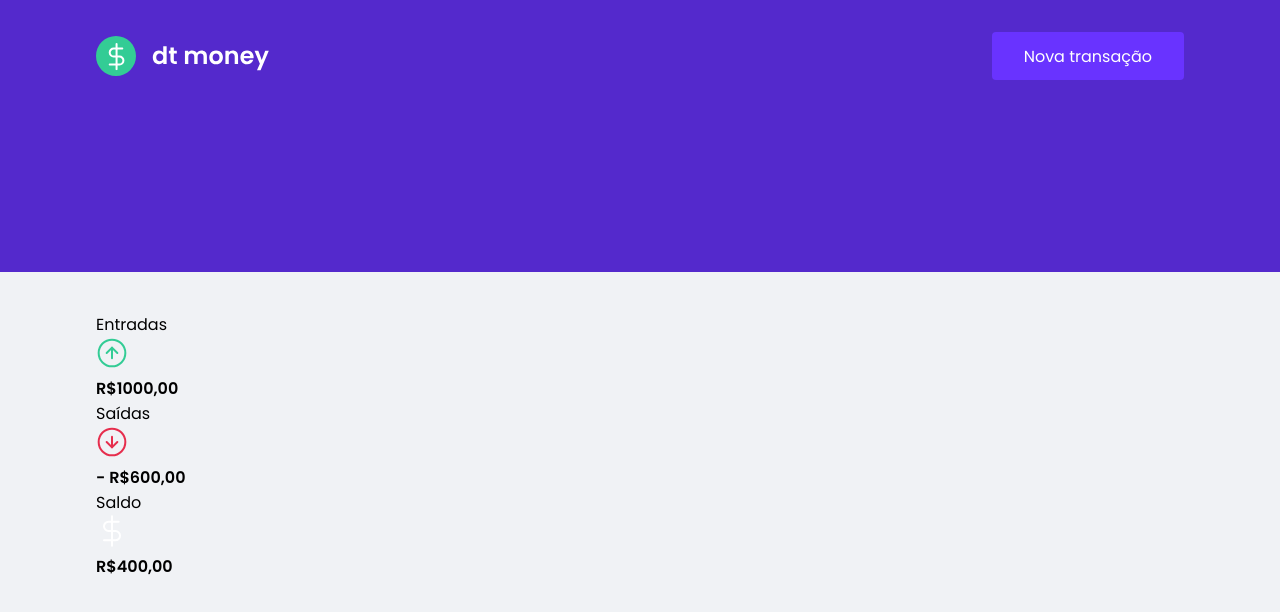
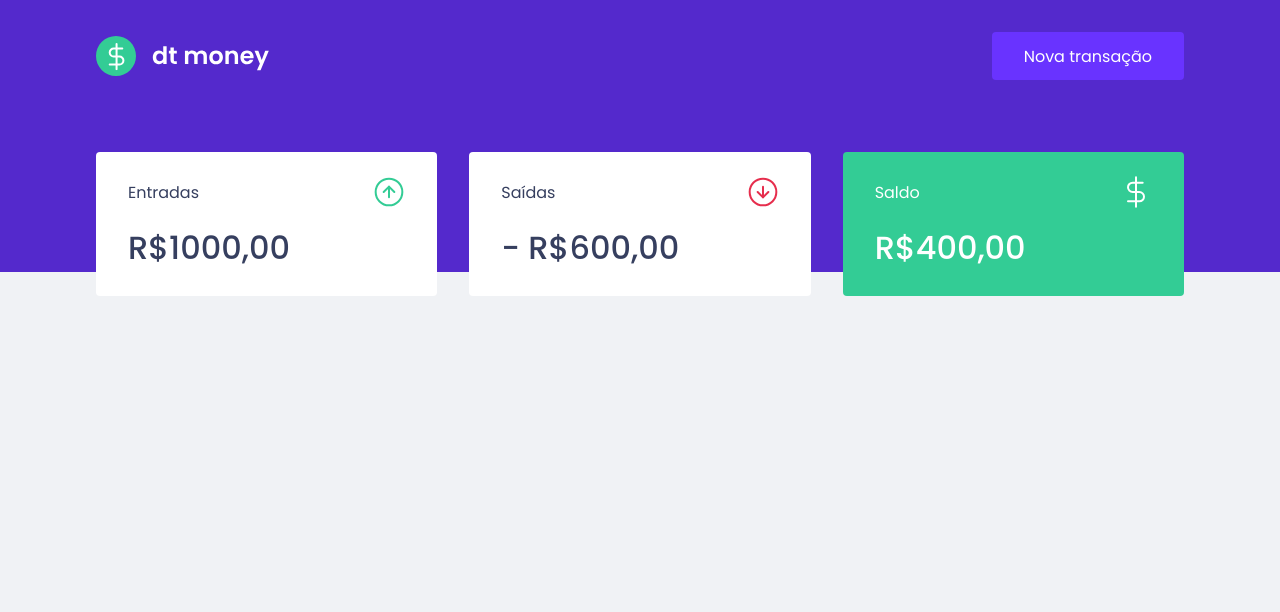
Before and after one commit to lghiggino/50_-_Ignite, a React (Create React App) app in the folder React/02-dt-money/: page / in a window 1280 px wide. Shown: the top 612 px of the page. Built offline with nearby package versions, Linux system fonts and the light colour scheme.

Commit message:
Summary styling is done

```diff
--- a/React/02-dt-money/src/components/Summary/Summary.styles.ts
+++ b/React/02-dt-money/src/components/Summary/Summary.styles.ts
@@ -1,5 +1,36 @@
 import styled from "@emotion/styled";
 
 export const Container = styled.div`
+   display: grid;
+   grid-template-columns: repeat(3, 1fr);
+   gap: 2rem;
+   margin-top: -10rem;
+
+    div {
+        background-color: var(--shape);
+        padding: 1.5rem 2rem;
+        border-radius: 0.25rem;
+        color: var(--text-title);
+
+        header {
+            display: flex;
+            align-items: center;
+            justify-content: space-between;
+        }
+
+        strong {
+            display: block;
+            margin-top: 1rem;
+            font-size: 2rem;
+            font-weight: 500;
+            line-height: 3rem;
+        }
+
+        &.highlight-background {
+            background-color: var(--green);
+            color: #FFF;
+        }
+    }
+
 
 `
--- a/React/02-dt-money/src/components/Summary/Summary.tsx
+++ b/React/02-dt-money/src/components/Summary/Summary.tsx
@@ -22,7 +22,8 @@ export function Summary() {
                 <strong>- R$600,00</strong>
             </div>
 
-            <div>
+            {/* Essa className abaixo seria melhor como um check de saldo >= 0 ? green : red */}
+            <div className="highlight-background">
                 <header>
                     <p>Saldo</p>
                     <img src={totalImg} alt="saldo" />
```
